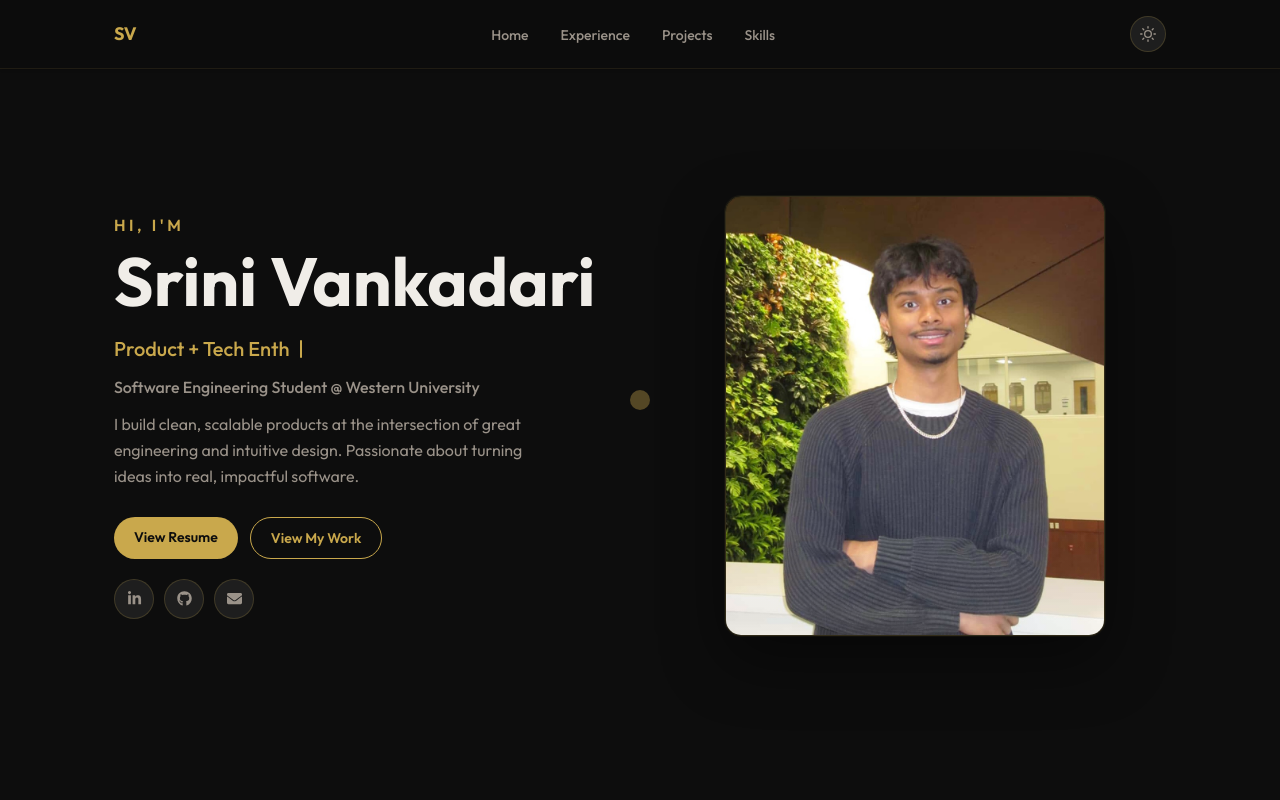
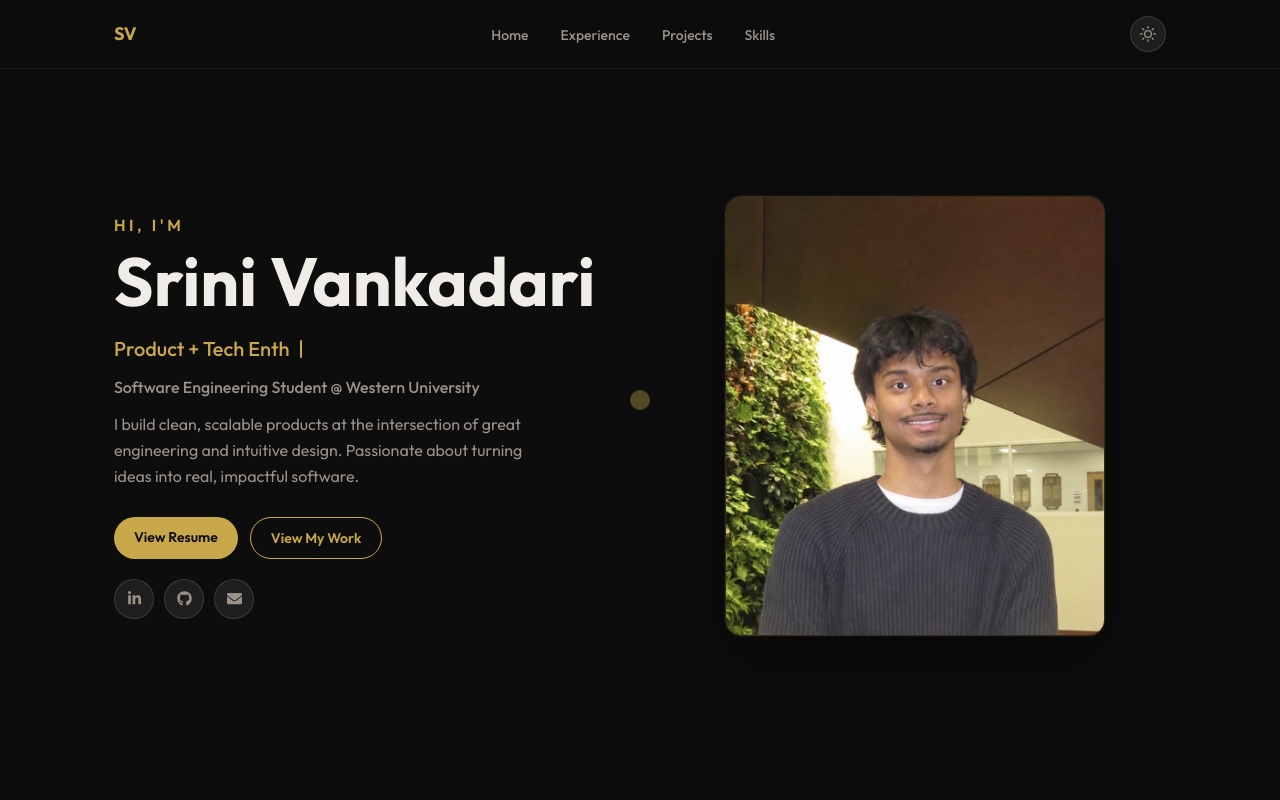
Before and after one commit to svankadarii/personalwebsite, a Next.js app: page / in a window 1280 px wide. Shown: the top 800 px of the page. Built offline with nearby package versions, Linux system fonts and the light colour scheme; no server answers; the database is empty.

Commit message:
fixing headshot & Interac photo + viewer count

```diff
--- a/src/components/Experience.tsx
+++ b/src/components/Experience.tsx
@@ -31,7 +31,7 @@ interface ExperienceData {
 const experienceData: ExperienceData = {
   professional: [
     {
-      logoSrc: "/interac.png",
+      logoSrc: "/Interac.png",
       title: 'Incoming Software Engineer',
       company: 'Interac Corp.',
       location: 'Toronto, ON',
--- a/src/components/Hero.tsx
+++ b/src/components/Hero.tsx
@@ -244,7 +244,7 @@ export default function Hero() {
               }}
             >
               <Image
-                src="/KinHeadShot.jpg"
+                src="/Srini Vankadari Headshot.jpeg"
                 alt="Srini Vankadari"
                 fill
                 style={{ objectFit: 'cover', objectPosition: 'top center' }}
```
Also changed, not shown: public/Srini Vankadari Headshot.jpeg (added).
